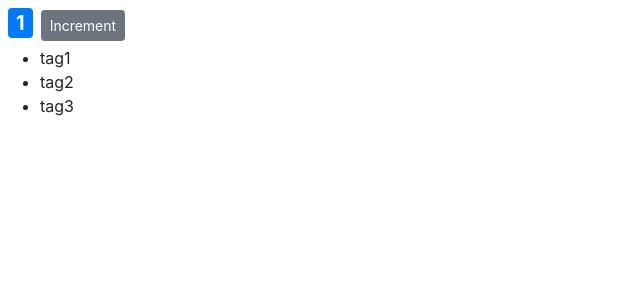
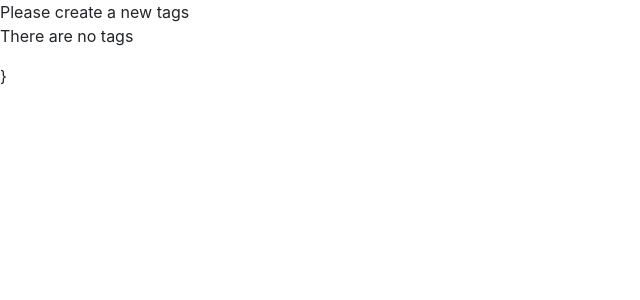
Before and after one commit to ahmed-sohel/react-mosh, a React (Create React App) app: page / in a window 1280 px wide. Shown: the top 300 px of the page, without its empty margins (0-640 px from the left). Built offline with nearby package versions, Linux system fonts and the light colour scheme.

Commit message:
conditional rendering

```diff
--- a/src/components/counter.jsx
+++ b/src/components/counter.jsx
@@ -3,30 +3,20 @@
 class Counter extends Component{
 	state = {
 		count: 1,
-		tags: ['tag1', 'tag2', 'tag3']
+		tags: []
 	}
 
-	styles = {
-		fontSize: 20,
-		fontWeight: 'bold'
-	}
-	formatCount(){
-		const {count} = this.state;
-		return count === 0 ? 'zero' : count;
-	}
-	getBadgeClasses(){
-		let classes = "badge m-2 badge-";
-		classes += (this.state.count === 0 ? 'warning' : 'primary');
-		return classes;
+	renderTags(){
+		if(this.state.tags.length === 0) return <p>There are no tags</p>;
+
+		return <ul>{this.state.tags.map(tag => <li key={tag}>{ tag }</li>)}</ul>
 	}
 	render(){
 		return (
 			<React.Fragment>
-				<span style={this.styles} className={this.getBadgeClasses()}>{this.formatCount()}</span>
-				<button className="btn btn-secondary btn-sm">Increment</button>
-				<ul>
-					{this.state.tags.map(tag => <li key={tag}>{ tag }</li>)}
-				</ul>
+				{ this.state.tags.length === 0 && "Please create a new tags" }
+				{ this.renderTags() }
+				}
 			</React.Fragment>
 			);
 	}
```
